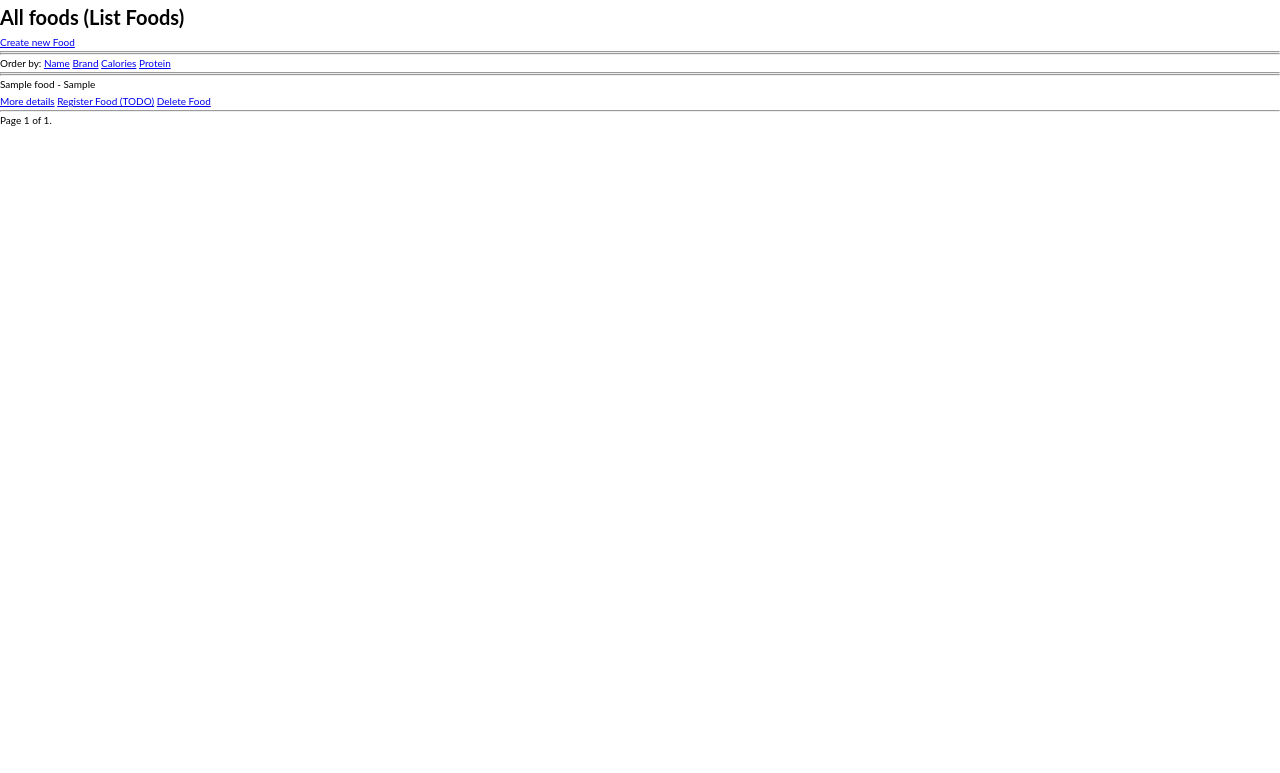
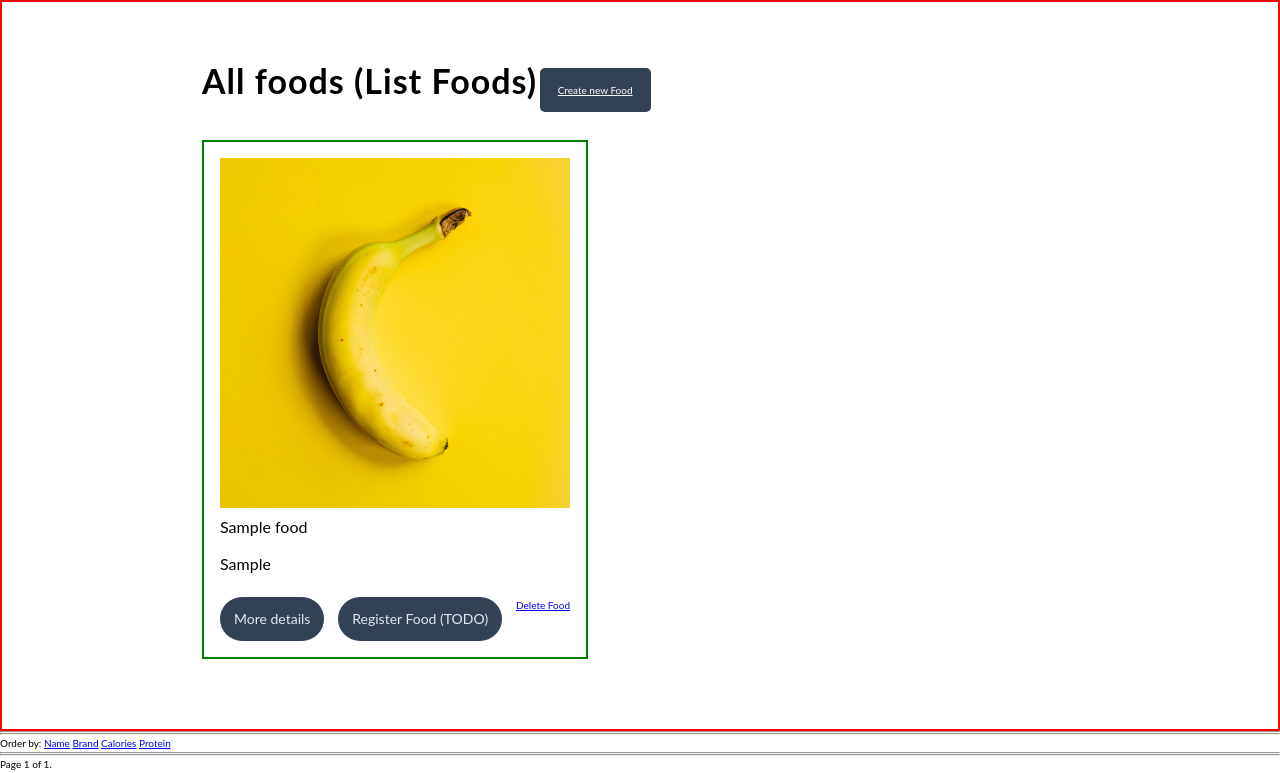
Before and after one commit to amssdias/calorie_counter, a Django app: page /foods/all_foods/ in a window 1280 px wide. Shown: the part 80-853 px from the top of the page. Before the commit the page ends 206 px from the top, so only its background shows below. Run offline with Django 3.2, Linux system fonts and the light colour scheme; a user stored in the database is signed in; tables that the repository leaves empty hold one stand-in row (values such as "Sample post"); parts of the project's set-up code (start-up, migrations or seed data) failed here and were passed over.

Commit message:
feat(accounts): Add foods templates and food

```diff
--- a/static/css/main.css
+++ b/static/css/main.css
@@ -136,7 +136,12 @@ body {
   margin-bottom: 2rem;
 }
 
+.margin-bottom-medium {
+  margin-bottom: 3rem;
+}
+
 .btn {
+  border: 2px solid #0f172a;
   border-radius: 0.5rem;
   border: none;
 }
@@ -161,6 +166,27 @@ body {
 
 .btn:hover {
   cursor: pointer;
+}
+
+.btn-link {
+  text-decoration: none;
+  font-size: 1.4rem;
+  padding: 1rem 1.4rem;
+  border-radius: 40rem;
+  color: #e2e8f0;
+  -webkit-transition: 0.2s;
+  transition: 0.2s;
+  background-color: #334155;
+}
+
+.btn-link:hover {
+  -webkit-transform: translateY(-0.4rem);
+          transform: translateY(-0.4rem);
+}
+
+.btn-link:active {
+  -webkit-transform: translateY(-0.2rem);
+          transform: translateY(-0.2rem);
 }
 
 .form {
@@ -358,4 +384,39 @@ body {
   border: 0.1rem solid rgba(255, 255, 255, 0.21);
   border-radius: 1rem;
 }
+
+.section-list-foods {
+  border: 2px solid red;
+  padding: 5rem 20rem;
+}
+
+.list-foods {
+  display: -webkit-box;
+  display: -ms-flexbox;
+  display: flex;
+  -ms-flex-wrap: wrap;
+      flex-wrap: wrap;
+}
+
+.food {
+  border: 2px solid green;
+  margin-right: 2rem;
+  padding: 1.6rem;
+}
+
+.food__image {
+  width: 35rem;
+  height: 35rem;
+  -o-object-fit: cover;
+     object-fit: cover;
+}
+
+.food__links {
+  display: -webkit-box;
+  display: -ms-flexbox;
+  display: flex;
+  -webkit-box-pack: justify;
+      -ms-flex-pack: justify;
+          justify-content: space-between;
+}
 /*# sourceMappingURL=main.css.map */
--- a/static/sass/base/_utilities.scss
+++ b/static/sass/base/_utilities.scss
@@ -4,3 +4,4 @@
 
 .margin-bottom-xsmall {margin-bottom: 1rem;}
 .margin-bottom-small {margin-bottom: 2rem;}
+.margin-bottom-medium {margin-bottom: 3rem;}
--- a/static/sass/components/_btn.scss
+++ b/static/sass/components/_btn.scss
@@ -1,5 +1,6 @@
 .btn {
 
+    border: 2px solid #0f172a;
     border-radius: 0.5rem;
     border: none;
 
@@ -28,3 +29,22 @@
     }
 
 }
+
+.btn-link {
+    text-decoration: none;
+    font-size: 1.4rem;
+    padding: 1rem 1.4rem;
+    border-radius: 40rem;
+    color: #e2e8f0;
+    transition: 0.2s;
+
+    background-color: #334155;
+
+    &:hover {
+        transform: translateY(-0.4rem);
+    }
+
+    &:active {
+        transform: translateY(-0.2rem);
+    }
+}
--- a/static/sass/main.scss
+++ b/static/sass/main.scss
@@ -14,3 +14,4 @@
 
 @import "pages/accounts/login";
 @import "pages/accounts/profile";
+@import "pages/foods/list-foods";
--- /dev/null
+++ b/static/sass/pages/foods/_list-foods.scss
@@ -0,0 +1,36 @@
+.section-list-foods {
+    border: 2px solid red;
+    padding: 5rem 20rem;
+}
+
+.list-foods {
+    display: flex;
+    flex-wrap: wrap;
+}
+
+// ENTRYPOINT python manage.py runserver 0.0.0.0:8000 --settings=calorie_counter.settings.local
+.food {
+    border: 2px solid green;
+    margin-right: 2rem;
+    padding: 1.6rem;
+
+    &__image {
+
+        width: 35rem;
+        height: 35rem;
+        object-fit: cover;
+
+        &__box {
+            // padding: 2rem;
+        }
+    }
+
+    &__details {
+
+    }
+
+    &__links {
+        display: flex;
+        justify-content: space-between;
+    }
+}
--- a/templates/foods/food_list.html
+++ b/templates/foods/food_list.html
@@ -1,14 +1,52 @@
 {% extends "base.html" %}
 {% load i18n %}
+{% load static %}
 
 {% block title %}All foods{% endblock %}
 
 {% block content %}
-    <h1>All foods (List Foods)</h1>
+
+    <div class="section-list-foods">
+
+        <h2 class="heading-secondary margin-bottom-medium">All foods (List Foods)</h2>
+
+        <a class="btn btn-secondary" href="{% url 'foods:food_create' %}">Create new Food</a>
+
+
+        <div class="list-foods">
+            {% for object in page_obj %}
+                <div class="food margin-bottom-small">
+
+                    <div class="food__image__box">
+                        <img src="{% static 'images/banana.jpg' %}" alt="" class="food__image">
+                    </div>
+
+                    <div class="food__details">
+                        <p class="paragraph margin-bottom-xsmall">{{ object.name }}</p>
+                        <p class="paragraph margin-bottom-small">{{ object.brand }}</p>
+                    </div>
+
+                    <div class="food__links">
+                        <a class="btn-link" href="{% url 'foods:food_details' slug=object.slug %}">More details</a>
+                        <a class="btn-link" href="#">Register Food (TODO)</a>
+                        {% if object.created_by.user == request.user %}
+                            <a href="{% url 'foods:food_delete' slug=object.slug %}">Delete Food</a>
+                        {% endif %}
+
+                    </div>
+
+
+                </div>
+            {% endfor %}
+        </div>
+
+    </div>
+
+    <!-- <h2 class="heading-secondary">All foods (List Foods)</h2> -->
 
     {% include 'components/messages.html' with messages=messages %}
 
-    <a href="{% url 'foods:food_create' %}">Create new Food</a>
+    <!-- <a href="{% url 'foods:food_create' %}">Create new Food</a> -->
 
     <hr><hr>
     <span>Order by: </span>
@@ -18,7 +56,7 @@
     <a href="{% url 'foods:list_foods' %}?ordering=protein">Protein</a>
     <hr><hr>
 
-    {% for object in page_obj %}
+    <!-- {% for object in page_obj %}
         <p>{{object}}</p>
         <a href="{% url 'foods:food_details' slug=object.slug %}">More details</a>
         <a href="#">Register Food (TODO)</a>
@@ -26,7 +64,7 @@
             <a href="{% url 'foods:food_delete' slug=object.slug %}">Delete Food</a>
         {% endif %}
         <hr>
-    {% endfor %}
+    {% endfor %} -->
 
     {% include "components/pagination.html" %}
 {% endblock %}
```
Also changed, not shown: static/images/banana.jpg (added), 1 other file.
